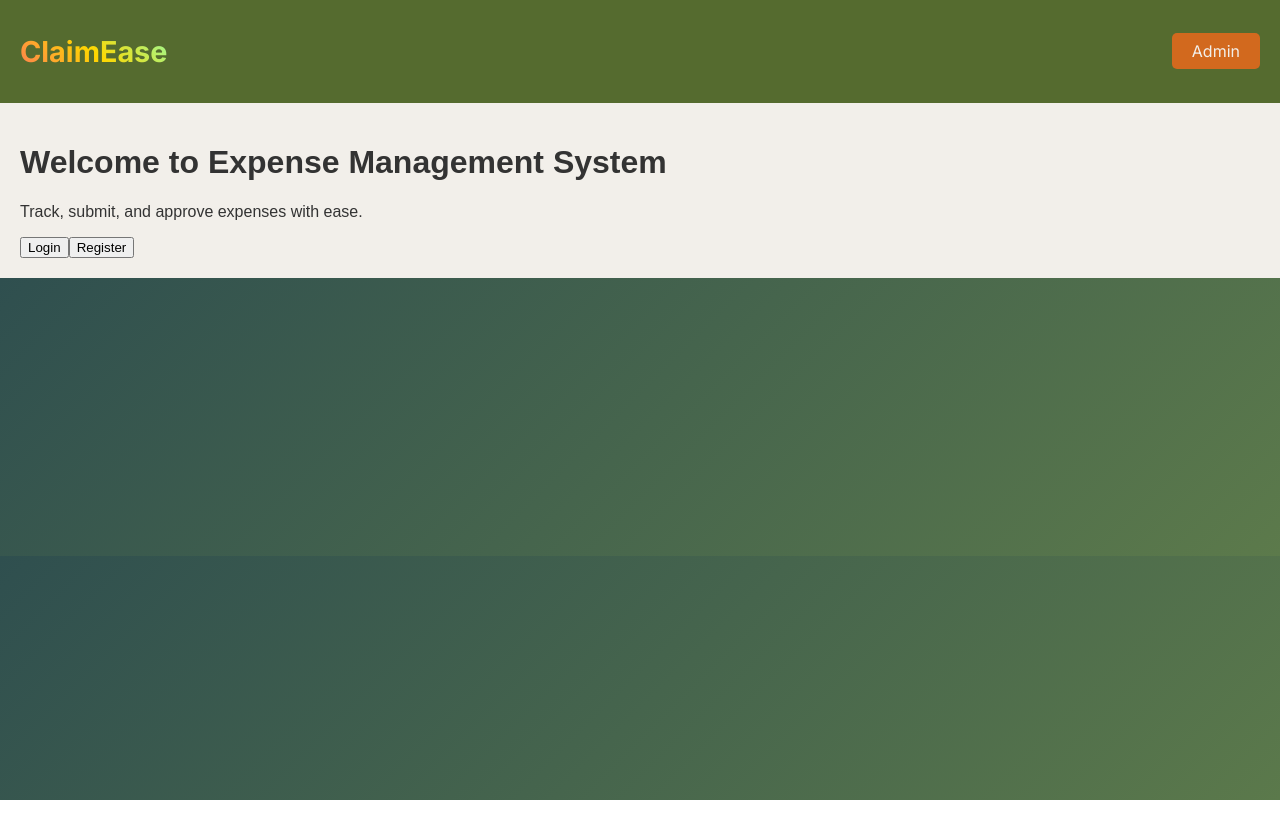
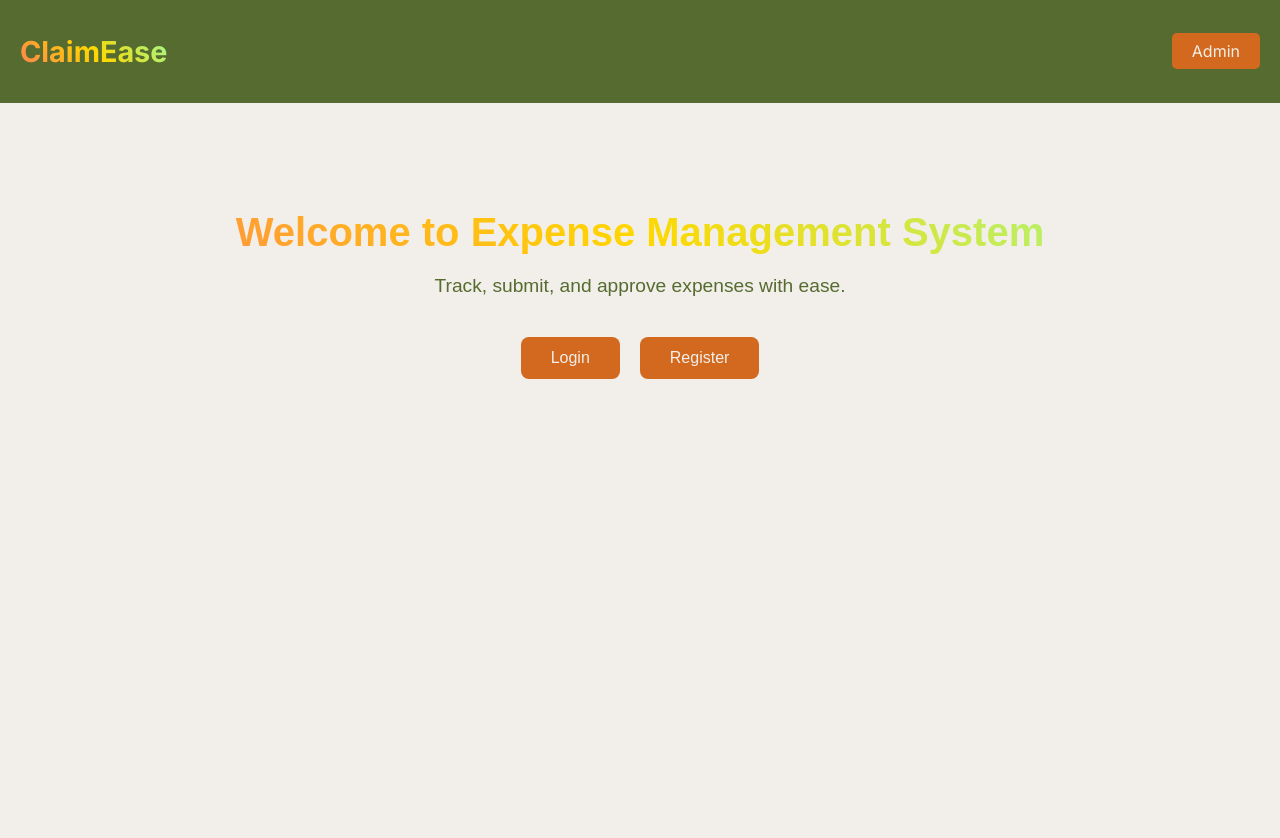
Before and after one commit to Pragalya03/my-reimbursement-portal, a React (Create React App) app in the folder reactapp/: page / in a window 1280 px wide. Shown: the top 838 px of the page. Before the commit the page ends 800 px from the top, so only its background shows below. Built offline with nearby package versions, Linux system fonts and the light colour scheme.

Commit message:
Update Home.css

```diff
--- a/reactapp/src/styles/Home.css
+++ b/reactapp/src/styles/Home.css
@@ -0,0 +1,50 @@
+.home-page {
+  font-family: Arial, sans-serif;
+  background-color: #F2EFEA; /* same as App background */
+  color: #333333;
+  text-align: center;
+  padding: 60px 20px;
+  min-height: calc(100vh - 80px); /* leave space for navbar */
+}
+
+.home-page h1 {
+  font-size: 2.5rem;
+  font-weight: bold;
+  background: linear-gradient(45deg, #FF7F50, #FFD700, #98FB98);
+  -webkit-background-clip: text;
+  -webkit-text-fill-color: transparent;
+  margin-bottom: 20px;
+}
+
+.home-page p {
+  font-size: 1.2rem;
+  margin-bottom: 40px;
+  color: #556B2F; /* Deep Olive for subtext */
+}
+
+.home-buttons {
+  display: flex;
+  justify-content: center;
+  gap: 20px;
+  flex-wrap: wrap;
+}
+
+.home-buttons button {
+  background-color: #D2691E; /* Burnt Orange */
+  color: #F2EFEA; /* Warm Gray text */
+  border: none;
+  border-radius: 8px;
+  padding: 12px 30px;
+  font-size: 1rem;
+  cursor: pointer;
+  transition: background 0.3s, transform 0.2s;
+}
+
+.home-buttons button:hover {
+  background-color: #DAA520; /* Goldenrod */
+  transform: scale(1.05);
+}
+
+.home-buttons a {
+  text-decoration: none;
+}
```
